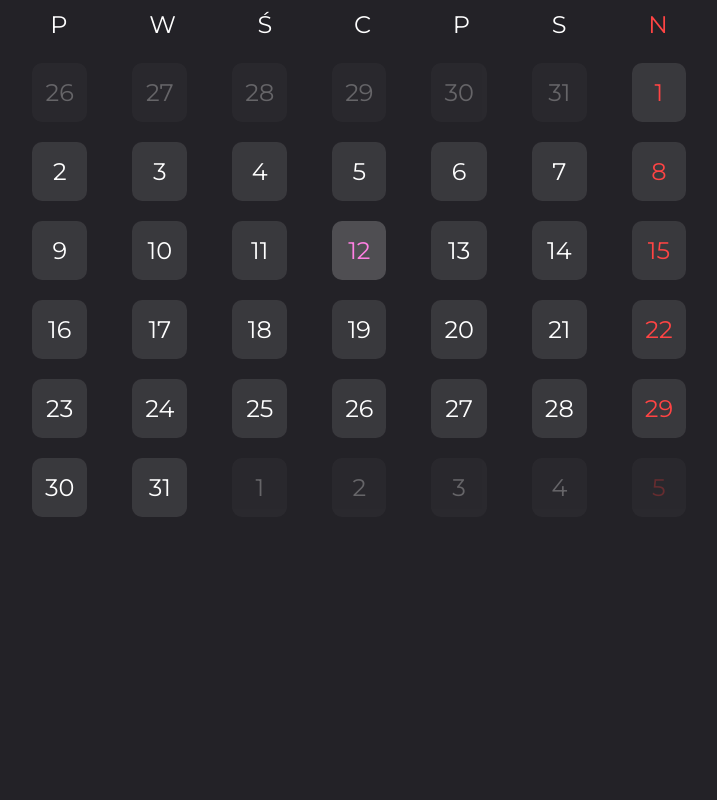
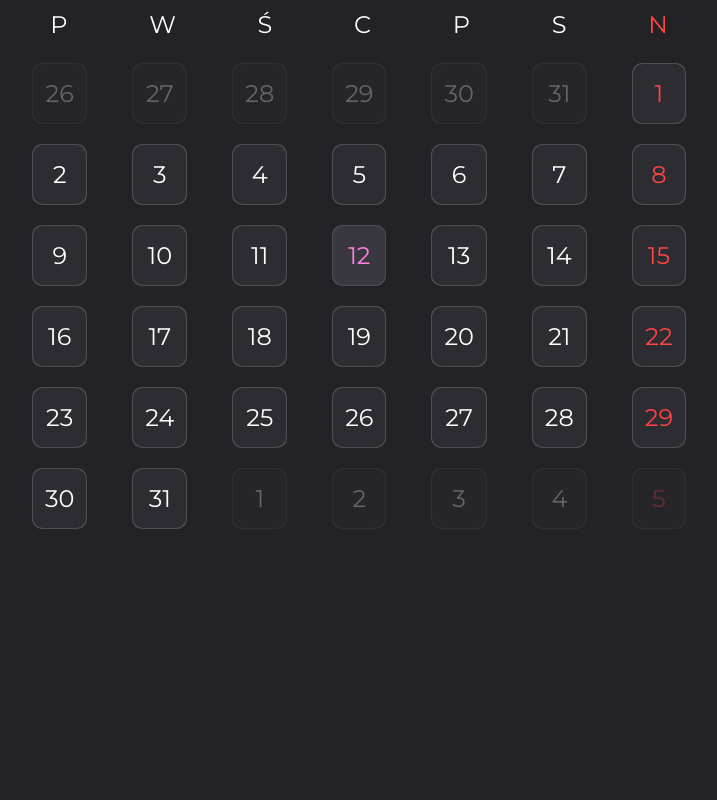
Before and after one commit to CeDwukropek/To-Do-Application, a PHP site: page / in a window 1280 px wide. Shown: the whole page, without its empty margins (281-998 px from the left). Run offline with PHP 8.4, Linux system fonts and the light colour scheme.

Commit message:
working glow effect

```diff
--- /dev/null
+++ b/App/glowing-days.js
@@ -0,0 +1,26 @@
+//custom shadow BG for cards
+
+
+const containers = document.querySelectorAll('.day')
+
+//setting values before users move
+for(const el of containers) {
+    const rect = el.getBoundingClientRect(),
+          x = 0 - rect.left,
+          y = 0 - rect.top;
+
+    el.style.setProperty("--mouse-x", `${x}px`)
+    el.style.setProperty("--mouse-y", `${y}px`)
+}
+
+//setting values when user moves mouse
+document.onmousemove = e => {
+    for(const el of containers) {
+        const rect = el.getBoundingClientRect()
+        const x = e.clientX - rect.left
+        const y = e.clientY - rect.top
+
+        el.style.setProperty("--mouse-x", `${x}px`)
+        el.style.setProperty("--mouse-y", `${y}px`)
+    }
+}
--- a/App/index.html
+++ b/App/index.html
@@ -23,4 +23,5 @@
 
 </body>
 <script src="script.js"></script>
+<script src="glowing-days.js"></script>
 </html>
--- a/App/script.js
+++ b/App/script.js
@@ -20,13 +20,18 @@ const today = () => {
 //appends days on website
 const appendDays = (counter) => {
     const div = document.createElement("div")
+    const div2 = document.createElement("div")
     const p = document.createElement("p")
 
     div.classList.add('day')
-    div.classList.add('flexBlock')
 
     container.appendChild(div);
-    div.appendChild(p)
+    div.appendChild(div2)
+
+    div2.classList.add('flexBlock')
+    div2.classList.add('content')
+
+    div2.appendChild(p)
     p.innerHTML = counter
 
     return div
--- a/App/style.css
+++ b/App/style.css
@@ -4,6 +4,11 @@
     padding: 0;
     box-sizing: border-box;
     font-family: 'Montserrat', sans-serif;
+}
+
+:root {
+    --day-bg-color: #2E2C33;
+    --today-bg-color: #393740;
 }
 
 body {
@@ -45,19 +50,64 @@ body {
     column-gap: 45px;
     row-gap: 20px;
 }
+
+/* container */
 .day {
+    position: relative;
+    border-radius: 10px;
+
+    cursor: pointer;
+    z-index: 2;
+}
+
+.content {
     padding: 15px 0;
-    background-color: rgba(255, 255, 255, .1);
-    border-radius: 10px;
+    position: relative;
+    width: calc(100% - 2px);
+    height: calc(100% - 2px);
+    margin: 1px;
+    z-index: 2;
+    border-radius: inherit;
+    background-color: var(--day-bg-color);
+}
+
+.day::before,
+.day::after{
+    position: absolute;
+    border-radius: inherit;
+    content: '';
+    height: 100%;
+    width: 100%;
+    top: 0;
+    z-index: 3;
+}
+/* gradient on top */
+.day::before {
+    background: radial-gradient(
+        400px circle at var(--mouse-x) var(--mouse-y),
+        rgba(255, 255, 255, .08), /* "hover" value */
+        transparent 50% /* "default" value */
+    );
+    z-index: 3;
+    pointer-events: none;
+}
+/* border */
+.day::after {
+    background: radial-gradient(
+        150px circle at var(--mouse-x) var(--mouse-y),
+        rgba(255, 255, 255, .6) 0%, /* "hover" value */
+        rgba(255, 255, 255, .2) 100% /* "default" value */
+    );
+    z-index: 1;
 }
 
 .day:nth-child(7n+7) {
     color: rgb(255, 68, 68);
 }
 
-.today {
+.today .content{
     color: rgb(255, 128, 227);
-    background-color: rgba(255, 255, 255, .2);
+    background-color: var(--today-bg-color);
 }
 
 .previousMonth,
```
